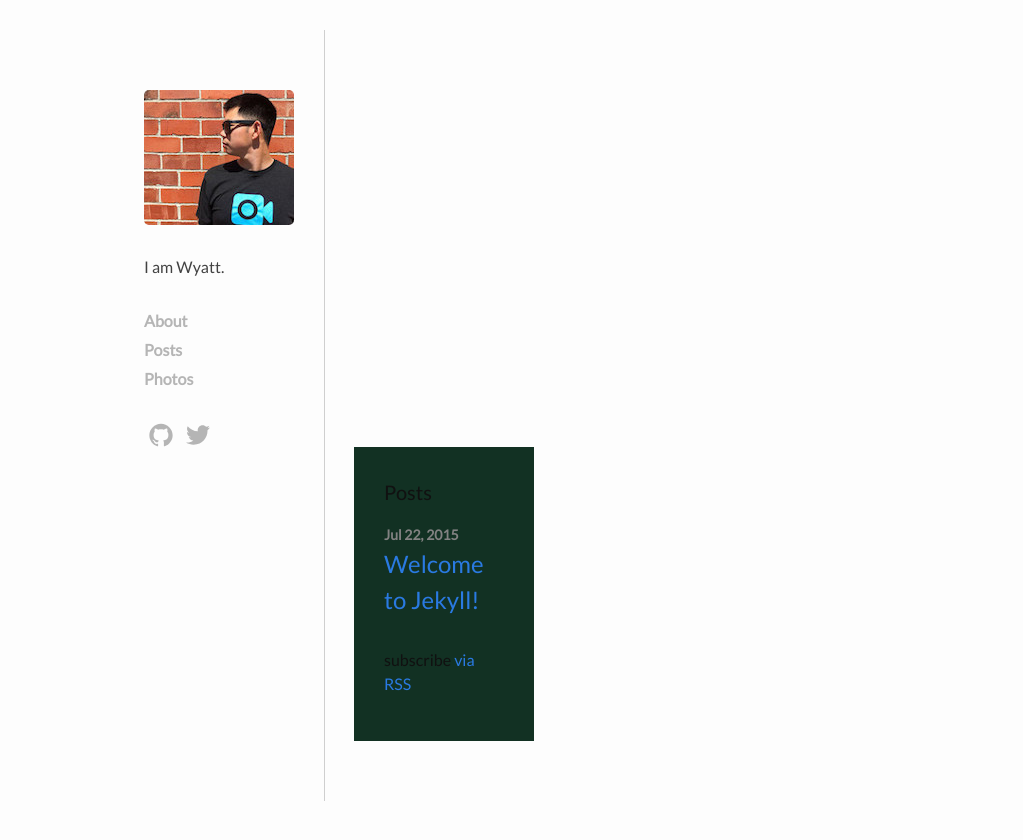
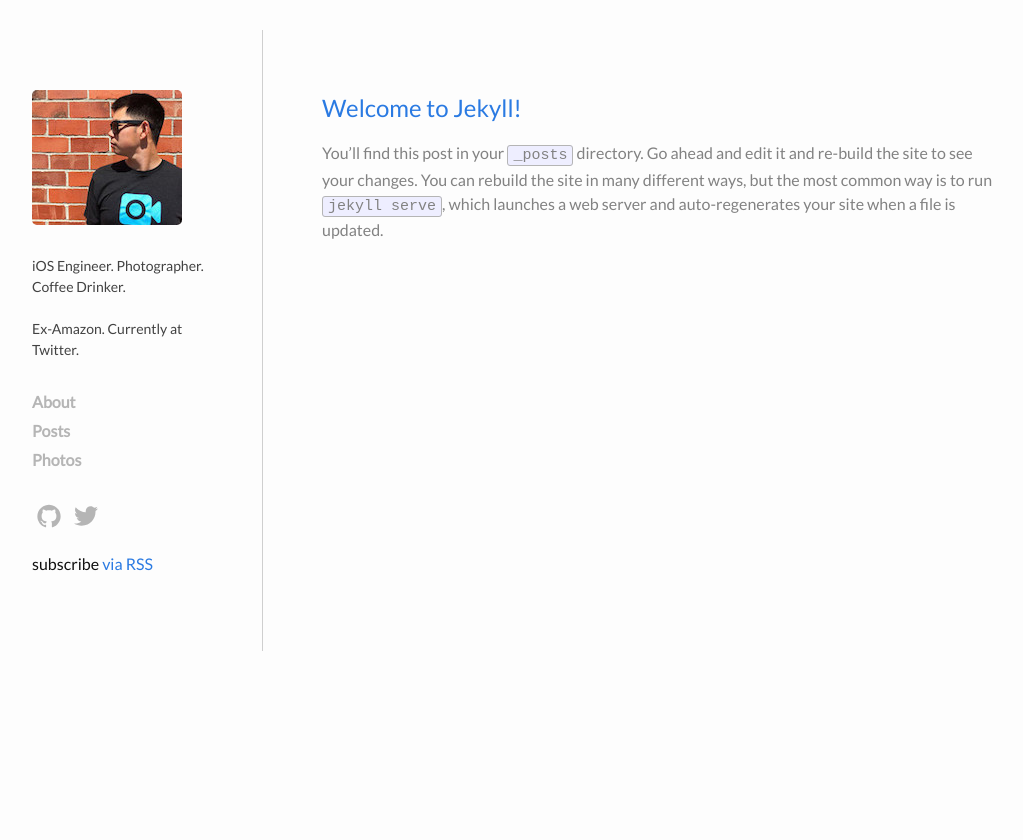
Before and after one commit to wyattlam1/wyattlam1.github.io, a Jekyll site: the page built from index.html, in a window 1280 px wide. Shown: the top 840 px of the page, without its empty margins (126-1149 px from the left). Built offline with Jekyll 4.4.1, drawn with Linux system fonts in a browser that asks for light colours.

Commit message:
updated right container to properly fit content

```diff
--- a/_includes/left_container.html
+++ b/_includes/left_container.html
@@ -2,7 +2,9 @@
 	<img class="profile-img" src="../resources/profile.jpg" />
 
 	<span class="profile-bio">
-		I am Wyatt.
+		iOS Engineer. Photographer. Coffee Drinker.
+		<br><br>
+		Ex-Amazon. Currently at Twitter.
 	</span>
 
 	<div class="navigation">
@@ -11,18 +13,18 @@
 			<li>Posts</li>
 			<li>Photos</li>
 		</ul>
-	<div>
+	</div>
 
 	<div class="network-container">
 		 <a href="https://github.com/{{ site.github_username }}" target="_blank">
-          <span class="network  icon--github">
+          <span class="network icon--github">
             <svg viewBox="0 0 16 16">
               <path fill="#828282" d="M7.999,0.431c-4.285,0-7.76,3.474-7.76,7.761 c0,3.428,2.223,6.337,5.307,7.363c0.388,0.071,0.53-0.168,0.53-0.374c0-0.184-0.007-0.672-0.01-1.32 c-2.159,0.469-2.614-1.04-2.614-1.04c-0.353-0.896-0.862-1.135-0.862-1.135c-0.705-0.481,0.053-0.472,0.053-0.472 c0.779,0.055,1.189,0.8,1.189,0.8c0.692,1.186,1.816,0.843,2.258,0.645c0.071-0.502,0.271-0.843,0.493-1.037 C4.86,11.425,3.049,10.76,3.049,7.786c0-0.847,0.302-1.54,0.799-2.082C3.768,5.507,3.501,4.718,3.924,3.65 c0,0,0.652-0.209,2.134,0.796C6.677,4.273,7.34,4.187,8,4.184c0.659,0.003,1.323,0.089,1.943,0.261 c1.482-1.004,2.132-0.796,2.132-0.796c0.423,1.068,0.157,1.857,0.077,2.054c0.497,0.542,0.798,1.235,0.798,2.082 c0,2.981-1.814,3.637-3.543,3.829c0.279,0.24,0.527,0.713,0.527,1.437c0,1.037-0.01,1.874-0.01,2.129 c0,0.208,0.14,0.449,0.534,0.373c3.081-1.028,5.302-3.935,5.302-7.362C15.76,3.906,12.285,0.431,7.999,0.431z"/>
             </svg>
           </span>
         </a>
 		<a href="https://twitter.com/{{ site.twitter_username }}" target="_blank">
-          <span class="network  icon--twitter">
+          <span class="network icon--twitter">
             <svg viewBox="0 0 16 16">
               <path fill="#828282" d="M15.969,3.058c-0.586,0.26-1.217,0.436-1.878,0.515c0.675-0.405,1.194-1.045,1.438-1.809
               c-0.632,0.375-1.332,0.647-2.076,0.793c-0.596-0.636-1.446-1.033-2.387-1.033c-1.806,0-3.27,1.464-3.27,3.27 c0,0.256,0.029,0.506,0.085,0.745C5.163,5.404,2.753,4.102,1.14,2.124C0.859,2.607,0.698,3.168,0.698,3.767 c0,1.134,0.577,2.135,1.455,2.722C1.616,6.472,1.112,6.325,0.671,6.08c0,0.014,0,0.027,0,0.041c0,1.584,1.127,2.906,2.623,3.206 C3.02,9.402,2.731,9.442,2.433,9.442c-0.211,0-0.416-0.021-0.615-0.059c0.416,1.299,1.624,2.245,3.055,2.271 c-1.119,0.877-2.529,1.4-4.061,1.4c-0.264,0-0.524-0.015-0.78-0.046c1.447,0.928,3.166,1.469,5.013,1.469 c6.015,0,9.304-4.983,9.304-9.304c0-0.142-0.003-0.283-0.009-0.423C14.976,4.29,15.531,3.714,15.969,3.058z"/>
@@ -30,4 +32,9 @@
           </span>
         </a>
 	</div>
+
+	<br>
+
+	<p class="rss-subscribe">subscribe <a href="{{ "/feed.xml" | prepend: site.baseurl }}">via RSS</a></p>
+
 </div>
--- a/_includes/right_container.html
+++ b/_includes/right_container.html
@@ -1,9 +1,3 @@
 <div class="container right-container">
-
-    <div class="page-content">
-      <div class="wrapper">
-        {{ content }}
-      </div>
-    </div>
-
+	{{ content }}
 </div>
--- a/_sass/_base.scss
+++ b/_sass/_base.scss
@@ -157,6 +157,7 @@ pre {
 .wrapper {
     max-width: -webkit-calc(#{$content-width} - (#{$spacing-unit} * 2));
     max-width:         calc(#{$content-width} - (#{$spacing-unit} * 2));
+    min-width: 600px;
     margin-right: auto;
     margin-left: auto;
     padding-right: $spacing-unit;
--- a/_sass/_layout.scss
+++ b/_sass/_layout.scss
@@ -1,5 +1,5 @@
 
-$left-container-width: 180px;
+$left-container-width: 200px;
 
 .container {
     padding: 0px;
@@ -13,6 +13,7 @@ $left-container-width: 180px;
 .left-container {
     float: left;
     width: $left-container-width;
+    padding-right: $spacing-unit;
     padding-top: $spacing-unit * 2;
     padding-bottom: $spacing-unit * 2;
     border-right: 1px solid;
@@ -30,7 +31,7 @@ $left-container-width: 180px;
     margin-top: $spacing-unit;
     color: $grey-color-dark;
     font-weight: 200;
-    font-size: 16px;
+    font-size: 14px;
 }
 
 .navigation {
@@ -44,7 +45,6 @@ $left-container-width: 180px;
 }
 
 .navigation li {
-    /*text-transform: uppercase;*/
     margin-bottom: 5px;
     color: $grey-color-light;
     font-weight: bold;
@@ -74,10 +74,53 @@ $left-container-width: 180px;
  */
 
 .right-container {
-    width: 100%;
-    margin-left: $left-container-width + $spacing-unit;
-    background-color: #123123;
+    padding-left: $spacing-unit;
+    padding-top: $spacing-unit * 2;
+    margin-left: $left-container-width + $spacing-unit * 2;
 }
+
+.page-heading {
+    font-size: 20px;
+}
+
+.post-list {
+    margin-left: 0;
+    list-style: none;
+
+    > li {
+        margin-bottom: $spacing-unit;
+    }
+}
+
+.post-excerpt {
+    /*font-size: $small-font-size;*/
+    color: $grey-color;
+}
+
+.post-link {
+    display: block;
+    font-size: 24px;
+}
+
+
+
+
+
+
+
+
+
+
+
+
+
+
+
+
+
+
+
+
 
 /**
  * Site header
@@ -247,38 +290,6 @@ $left-container-width: 180px;
 
 
 /**
- * Page content
- */
-.page-content {
-    padding: $spacing-unit 0;
-}
-
-.page-heading {
-    font-size: 20px;
-}
-
-.post-list {
-    margin-left: 0;
-    list-style: none;
-
-    > li {
-        margin-bottom: $spacing-unit;
-    }
-}
-
-.post-meta {
-    font-size: $small-font-size;
-    color: $grey-color;
-}
-
-.post-link {
-    display: block;
-    font-size: 24px;
-}
-
-
-
-/**
  * Posts
  */
 .post-header {
--- a/css/main.scss
+++ b/css/main.scss
@@ -29,10 +29,10 @@ $grey-color-dark:  darken($grey-color, 25%);
 $grey-color-dark-dark:  darken($grey-color, 35%);
 
 // Width of the content area
-$content-width:    800px;
+$content-width:    80%;
 
 $on-palm:          600px;
-$on-laptop:        1000px;
+$on-laptop:        800px;
 
 
 
--- a/index.html
+++ b/index.html
@@ -2,22 +2,20 @@
 layout: default
 ---
 
-<div class="home">
-
-  <h1 class="page-heading">Posts</h1>
+<!-- <h1 class="page-heading">Posts</h1> -->
 
 <ul class="post-list">
   {% for post in site.posts %}
     <li>
-        <span class="post-meta">{{ post.date | date: "%b %-d, %Y" }}</span>
 
       <h2>
         <a class="post-link" href="{{ post.url | prepend: site.baseurl }}">{{ post.title }}</a>
       </h2>
+
+      <span class="post-excerpt">
+        {{ post.excerpt }}
+      </span>
+
     </li>
   {% endfor %}
 </ul>
-
-  <p class="rss-subscribe">subscribe <a href="{{ "/feed.xml" | prepend: site.baseurl }}">via RSS</a></p>
-
-</div>
```
Also changed, not shown: 2 other files. Lines whose indentation alone changed are shown as unchanged.
